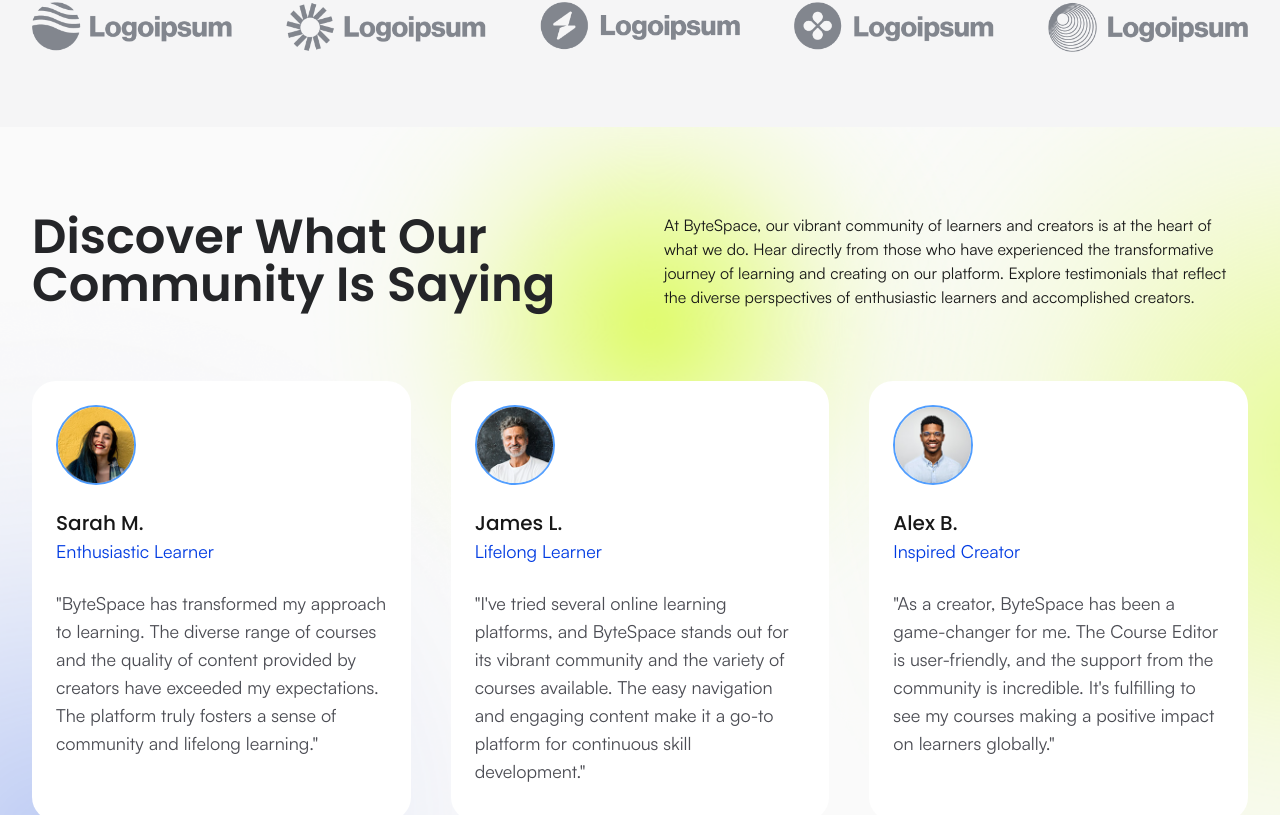
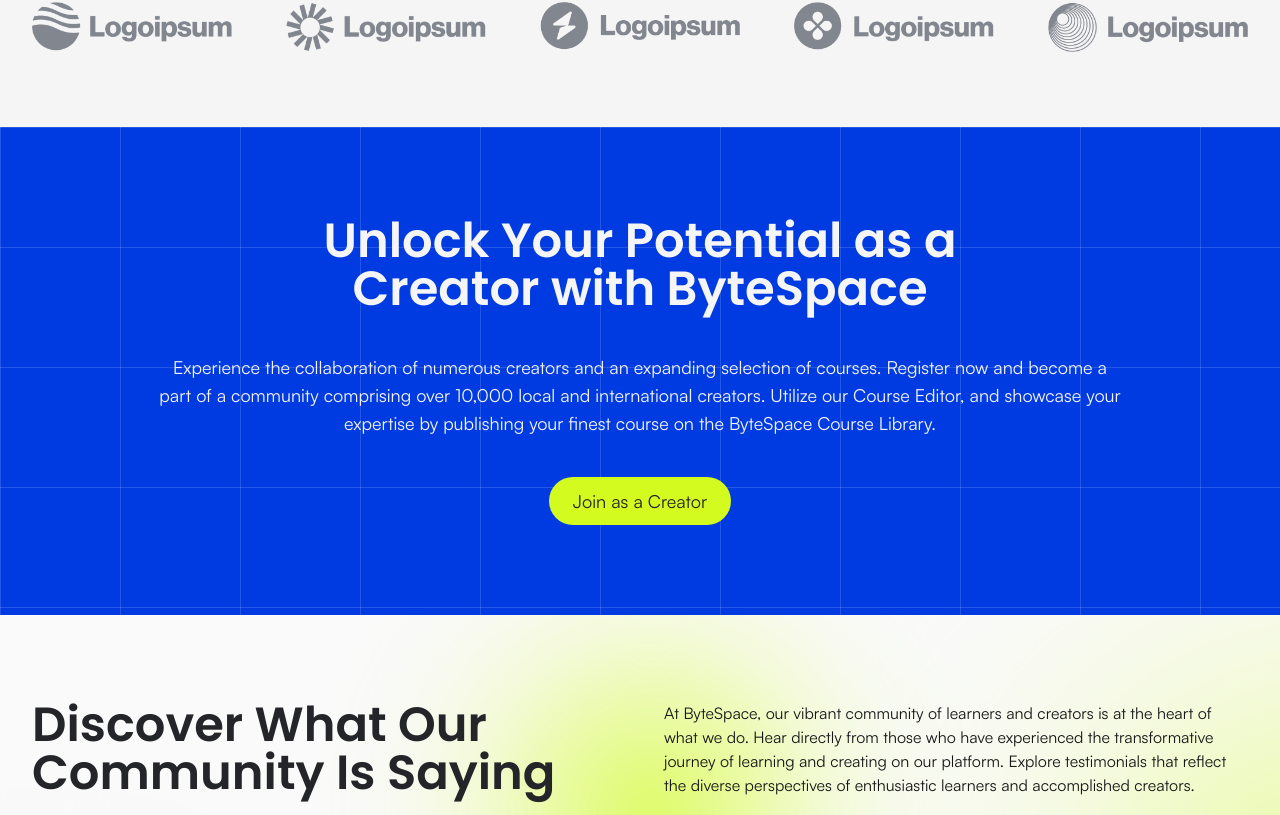
Before and after one commit to mmmim24/bytespace-new, a Next.js app: page / in a window 1280 px wide. Shown: the part 673-1488 px from the top of the page. Built offline with nearby package versions, Linux system fonts and the light colour scheme.

Commit message:
feat(cta): cta component setup

```diff
--- a/app/(main)/page.tsx
+++ b/app/(main)/page.tsx
@@ -1,12 +1,14 @@
 import { Clients } from "../components/Clients";
 import { Hero } from "../components/Hero";
 import { Testimonials } from "../components/Testimonials";
+import { CTA } from "../components/CTA";
 
 export default function Home() {
     return (
         <>
             <Hero />
             <Clients />
+            <CTA />
             <Testimonials />
         </>
     );
--- /dev/null
+++ b/app/components/CTA.tsx
@@ -0,0 +1,12 @@
+export function CTA() {
+    return (
+        <section id="hero" className="bg-shuttle-gray-50 min-h-122 w-full mx-auto py-8 flex flex-col justify-center">
+            <div className="w-full max-w-7xl mx-auto px-8 flex flex-col gap-10 justify-between items-center">
+                <h3 className="text-shuttle-gray-50 w-177.5 text-5xl font-semibold text-center">Unlock Your Potential as a Creator with ByteSpace</h3>
+                <p className="w-241 text-shuttle-gray-50 text-lg text-center">Experience the collaboration of numerous creators and an expanding selection of courses. Register now and become a part of a community comprising over 10,000 local and international creators. Utilize our Course Editor, and showcase your expertise by publishing your finest course on the ByteSpace Course Library.</p>
+                <button>Join as a Creator</button>
+
+            </div>
+        </section>
+    )
+}
```
